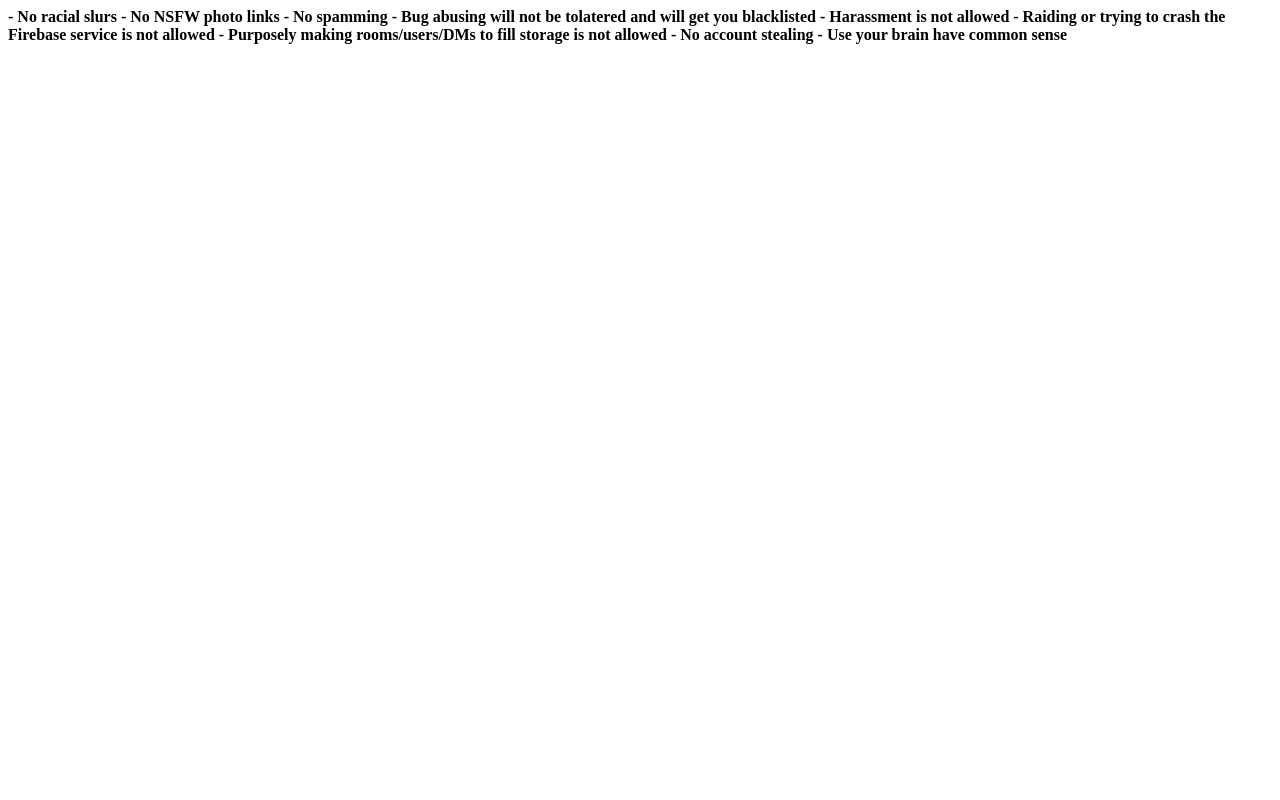
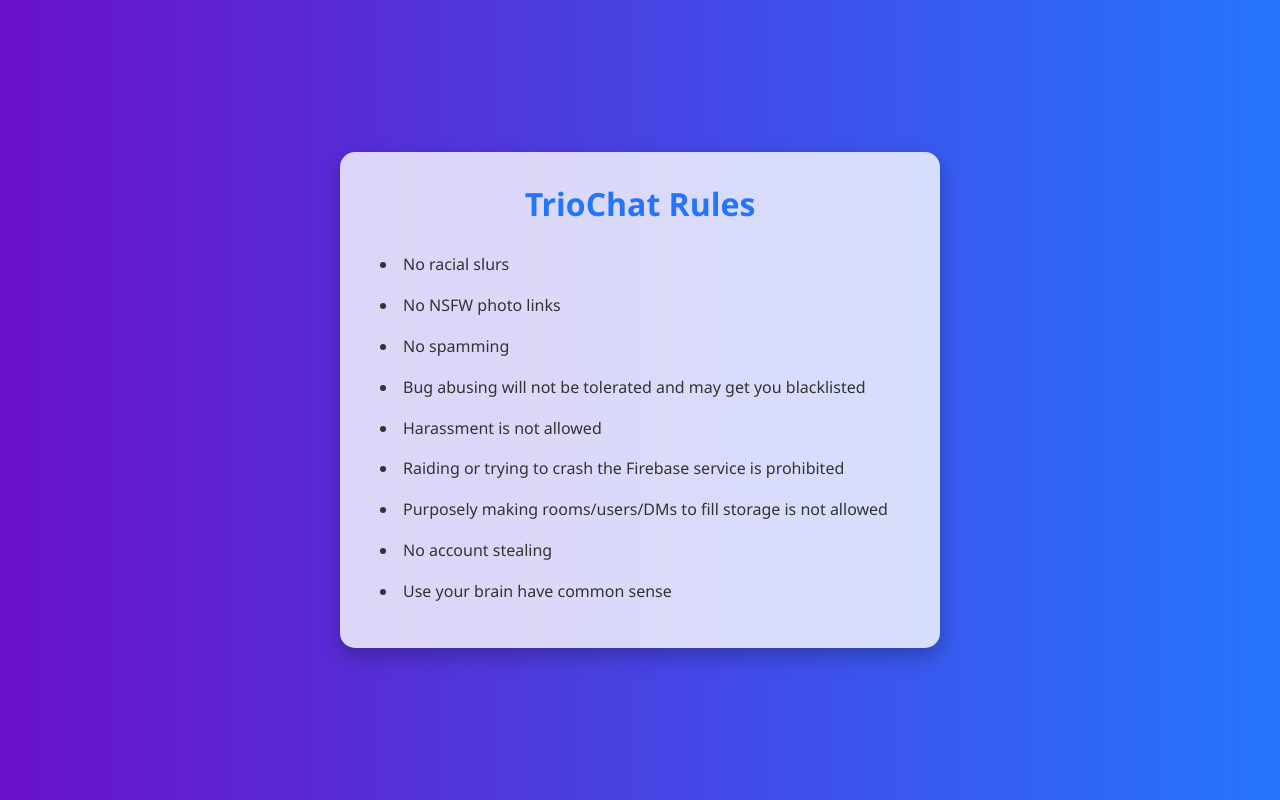
Before and after one commit to FliperTail/TrioChat, a plain HTML site: page pages/rules.html in a window 1280 px wide. Drawn offline with Linux system fonts and the light colour scheme.

Commit message:
BETA v1.0.4 | Added button functionalty and coded rules page | Added updates page (WIP)

```diff
--- a/pages/rules.html
+++ b/pages/rules.html
@@ -5,18 +5,65 @@
     <meta name="viewport" content="width=device-width, initial-scale=1.0">
     <title>TrioChat Rules</title>
     <link rel="icon" href="assets/icons/favicon.ico" type="image/x-icon">
+    <style>
+        /* Reset default styles */
+        * {
+            margin: 0;
+            padding: 0;
+            box-sizing: border-box;
+        }
+
+        body {
+            font-family: 'Segoe UI', Tahoma, Geneva, Verdana, sans-serif;
+            background: linear-gradient(to right, #6a11cb, #2575fc);
+            color: #333;
+            display: flex;
+            justify-content: center;
+            align-items: center;
+            min-height: 100vh;
+            padding: 20px;
+        }
+
+        .rules-container {
+            background-color: #ffffffcc; /* semi-transparent white */
+            padding: 30px 40px;
+            border-radius: 15px;
+            box-shadow: 0 8px 20px rgba(0, 0, 0, 0.25);
+            max-width: 600px;
+            width: 100%;
+        }
+
+        h1 {
+            text-align: center;
+            margin-bottom: 25px;
+            color: #2575fc;
+        }
+
+        ul {
+            list-style: disc inside;
+            line-height: 1.8;
+            font-size: 16px;
+        }
+
+        li {
+            margin-bottom: 12px;
+        }
+    </style>
 </head>
 <body>
- <b>
-    - No racial slurs
-    - No NSFW photo links
-    - No spamming
-    - Bug abusing will not be tolatered and will get you blacklisted
-    - Harassment is not allowed
-    - Raiding or trying to crash the Firebase service is not allowed
-    - Purposely making rooms/users/DMs to fill storage is not allowed
-    - No account stealing
-    - Use your brain have common sense
- </b>
+    <div class="rules-container">
+        <h1>TrioChat Rules</h1>
+        <ul>
+            <li>No racial slurs</li>
+            <li>No NSFW photo links</li>
+            <li>No spamming</li>
+            <li>Bug abusing will not be tolerated and may get you blacklisted</li>
+            <li>Harassment is not allowed</li>
+            <li>Raiding or trying to crash the Firebase service is prohibited</li>
+            <li>Purposely making rooms/users/DMs to fill storage is not allowed</li>
+            <li>No account stealing</li>
+            <li>Use your brain have common sense</li>
+        </ul>
+    </div>
 </body>
 </html>
```
Also changed, not shown: index.html (+9 -2 lines), pages/updates.html (added, +12 -0 lines).
